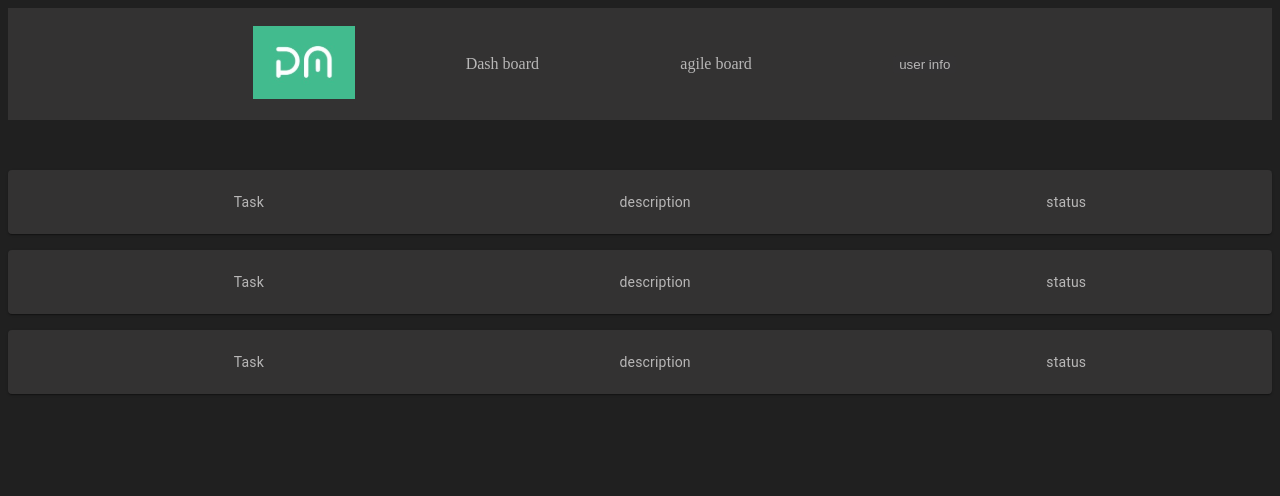
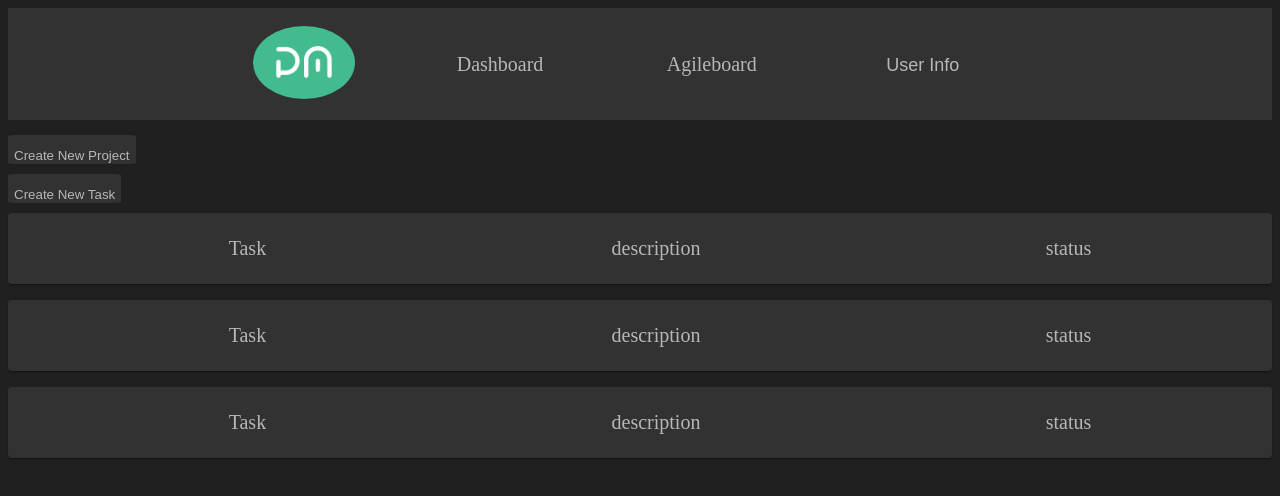
Before and after one commit to rotskerr/PracticePettersonApps, a React (Create React App) app: page /dashboard in a window 1280 px wide. Shown: the top 496 px of the page. Built offline with nearby package versions, Linux system fonts and the light colour scheme.

Commit message:
Create NewProject/NewTask v1

```diff
--- a/package.json
+++ b/package.json
@@ -16,6 +16,7 @@
     "axios": "^1.3.4",
     "react": "^18.2.0",
     "react-dom": "^18.2.0",
+    "react-draggable": "^4.4.5",
     "react-router-dom": "^6.9.0",
     "react-scripts": "5.0.1",
     "styled-components": "^5.3.9",
--- a/src/components/AgileBoard/AgileBoard.js
+++ b/src/components/AgileBoard/AgileBoard.js
@@ -1,16 +1,17 @@
-import React from 'react'
-import Nav from '../Nav/Nav'
+import React from "react";
+import Nav from "../Nav/Nav";
 import TaskList from "./TaskList";
 import { TASKS } from "./json";
+import NewTask from "../NewTask/NewTask";
 
 const AgileBoard = () => {
   return (
     <div>
+      <Nav />
+      <NewTask />
+      <TaskList tasks={TASKS} />
+    </div>
+  );
+};
 
-        <Nav/>
-        <TaskList tasks={TASKS} />
-    </div>
-  )
-}
-
-export default AgileBoard
+export default AgileBoard;
--- a/src/components/AgileBoard/json.js
+++ b/src/components/AgileBoard/json.js
@@ -40,6 +40,4 @@ export const TASKS = [
     newOrder: true,
     done: false
   },
-
-
 ];
--- a/src/components/AgileBoard/styles.css
+++ b/src/components/AgileBoard/styles.css
@@ -7,10 +7,12 @@
   padding: 15px;
   background: #aca9a9;
   box-shadow: 3px 1px 12px #0000001a;
-  border-radius: 4px;
+  border-radius: 14px;
   margin-bottom: 15px;
   cursor: move;
   color: #fff;
+  font-size: 20px;
+
 }
 .img img {
   width: 40px;
@@ -19,7 +21,7 @@
 .status,
 .days,
 .time {
-  font-size: 14px;
+  font-size: 18px;
   margin-bottom: 7px;
 }
 .card_right {
@@ -29,12 +31,14 @@
   flex-wrap: wrap;
   flex-direction: column;
   align-items: flex-end;
+  border-radius: 15px;
 }
 .order .status {
   background: #fff1de;
   color: #494949;
   padding: 3px 10px;
   border-radius: 18px;
+
 }
 .done .status {
   background: #c8ebdd;
@@ -63,7 +67,7 @@
 }
 .task_card {
   font-family: sans-serif;
-  font-size: 12px;
+  font-size: 19px;
   text-transform: uppercase;
   margin-top: 0px;
   color: #416183;
@@ -81,16 +85,20 @@
   float: left;
   display: flex;
   padding: 30px;
+
 }
 .drag_row {
   width: 100%;
   display: flex;
   flex-wrap: wrap;
+
 }
 .small-box {
   width: 22%;
   background: #878888;
   height: max-content;
+  border-radius: 15px;
+
 }
 
 .task {
@@ -101,4 +109,5 @@
   display: flex;
   align-items: center;
   justify-content: center;
+  border-radius: 15px;
 }
--- a/src/components/DashBoard/DashBoard.js
+++ b/src/components/DashBoard/DashBoard.js
@@ -5,10 +5,11 @@ import Paper from "@mui/material/Paper";
 import Stack from "@mui/material/Stack";
 import { styled } from "@mui/material/styles";
 import "./style.css";
+import NewTask from "../NewTask/NewTask";
+import NewProject from "../NewProject/NewProject";
 
 const Item = styled(Paper)(({ theme }) => ({
   backgroundColor: "#333232",
-  ...theme.typography.body2,
   padding: theme.spacing(1),
   color: "#B8B7B7",
 }));
@@ -17,6 +18,8 @@ export default function DashBoard() {
   return (
     <div>
       <Nav />
+      <NewProject/>
+      <NewTask/>
       <Box sx={{ width: "100%" }}>
         <Stack spacing={2}>
           <Item>
--- a/src/components/DashBoard/style.css
+++ b/src/components/DashBoard/style.css
@@ -1,7 +1,11 @@
-.item{
-    display: flex;
-    flex-direction: row;
-    align-items: center;
-    justify-content: space-around;
-    list-style: none;
+.item {
+  display: flex;
+  flex-direction: row;
+  align-items: center;
+  justify-content: space-around;
+  list-style: none;
 }
+
+button {
+  margin-bottom: 10px;
+}
--- a/src/components/Nav/Nav.css
+++ b/src/components/Nav/Nav.css
@@ -1,36 +1,43 @@
-
-
-nav{
+nav {
   display: flex;
   justify-content: center;
   align-items: center;
   min-height: 14vh;
   margin: auto;
   background-color: #333232;
-    color: #B8B7B7;
-    margin-bottom: 50px;
+  color: #b8b7b7;
+  margin-bottom: 15px;
 }
-.nav-links{
+.nav-links {
   width: 50%;
   display: flex;
   justify-content: space-around;
   align-items: center;
   list-style: none;
-
+}
+li {
+  display: flex;
+  cursor: pointer;
+  font-size: 20px;
 }
 
-li{
-    cursor: pointer;
-}
-
-a{
-    color: #B8B7B7;
+a {
+  color: #b8b7b7;
   text-decoration: none;
 }
 
-button{
-    color: #B8B7B7;
+button {
+  padding-top: 13px;
+  color: #b8b7b7;
   background-color: #333233;
   border-radius: 5%;
   border: 1px;
 }
+
+img {
+  border-radius: 100%;
+}
+.UserInfoBtn {
+  font-size: 18px;
+  cursor: pointer;
+}
--- a/src/components/Nav/Nav.js
+++ b/src/components/Nav/Nav.js
@@ -23,19 +23,19 @@ const Nav = () => {
     <div>
       <nav>
         <Link to="/">
-          <img src={logo} alt="logo" />
+          <img src={logo}  alt="logo" />
         </Link>
         <ul className="nav-links">
           <Link to="/dashboard">
-            <li>Dash board</li>
+            <li>Dashboard</li>
           </Link>
           <Link to="/agileboard">
-            <li>agile board</li>
+            <li>Agileboard</li>
           </Link>
           <li>
             <div>
-              <button aria-describedby={id} type="button" onClick={handleClick}>
-                user info
+              <button className="UserInfoBtn" aria-describedby={id} type="button" onClick={handleClick}>
+                User Info
               </button>
               <Popper id={id} open={open} anchorEl={anchorEl} transition>
                 {({ TransitionProps }) => (
--- /dev/null
+++ b/src/components/NewProject/NewProject.js
@@ -0,0 +1,73 @@
+import React, { useState } from "react";
+import axios from "axios";
+
+const NewProject = () => {
+  const [isOpen, setIsOpen] = useState(false);
+  const [title, setTitle] = useState("");
+  const [description, setDescription] = useState("");
+  const [type, setType] = useState("");
+
+  const handleOpen = () => {
+    setIsOpen(true);
+  };
+
+  const handleClose = () => {
+    setIsOpen(false);
+  };
+
+  const handleSubmit = () => {
+    const data = { title, description, type };
+    axios.post("https://practicepetersonapps.herokuapp.com/api/project/store", data)
+      .then(response => {
+        console.log("New project created:", response.data);
+        handleClose();
+      })
+      .catch(error => {
+        console.error("Error creating new project:", error);
+      });
+  };
+
+  return (
+    <div>
+      <button onClick={handleOpen}>Create New Project</button>
+      {isOpen && (
+        <dialog open onClose={handleClose}>
+          <h2>Create New Project</h2>
+          <form>
+            <label>
+              Title:
+              <input
+                type="text"
+                value={title}
+                onChange={(e) => setTitle(e.target.value)}
+              />
+            </label>
+            <br />
+            <label>
+              Description:
+              <input
+                type="text"
+                value={description}
+                onChange={(e) => setDescription(e.target.value)}
+              />
+            </label>
+            <br />
+            <label>
+              Type:
+              <input
+                type="text"
+                value={type}
+                onChange={(e) => setType(e.target.value)}
+              />
+            </label>
+            <br />
+            <button type="button" onClick={handleSubmit}>Create</button>
+            <button type="button" onClick={handleClose}>Cancel</button>
+          </form>
+        </dialog>
+      )}
+    </div>
+  );
+};
+
+export default NewProject;
--- /dev/null
+++ b/src/components/NewTask/NewTask.js
@@ -0,0 +1,122 @@
+import React, { useState } from "react";
+import axios from "axios";
+
+function Form() {
+  const [isOpen, setIsOpen] = useState(false);
+
+  const handleOpen = () => {
+    setIsOpen(true);
+  };
+
+  const handleClose = () => {
+    setIsOpen(false);
+  };
+
+  const [formData, setFormData] = useState({
+    description: "",
+    title: "",
+    type: "",
+    stage: 0,
+    hours_spend: 0,
+    project_id: 0,
+    user_id: 0,
+  });
+
+  const handleChange = (e) => {
+    setFormData({ ...formData, [e.target.name]: e.target.value });
+  };
+
+  const handleSubmit = (e) => {
+    e.preventDefault();
+
+    axios
+      .post(
+        "https://practicepetersonapps.herokuapp.com/api/note/store",
+        formData
+      )
+      .then((response) => {
+        console.log(response);
+        // Do something with the response data, if needed
+      })
+      .catch((error) => {
+        console.error(error);
+        // Handle the error, if needed
+      });
+  };
+
+  return (
+    <div>
+      <button onClick={handleOpen}>Create New Task</button>
+      {isOpen && (
+        <dialog open onClose={handleClose}>
+      <form onSubmit={handleSubmit}>
+        <div>
+          <label htmlFor="description">Description:</label>
+          <input
+            type="text"
+            id="description"
+            name="description"
+            value={formData.description}
+            onChange={handleChange}
+          />
+        </div>
+        <div>
+          <label htmlFor="title">Title:</label>
+          <input
+            type="text"
+            id="title"
+            name="title"
+            value={formData.title}
+            onChange={handleChange}
+          />
+        </div>
+        <div>
+          <label htmlFor="type">Type:</label>
+          <input
+            type="text"
+            id="type"
+            name="type"
+            value={formData.type}
+            onChange={handleChange}
+          />
+        </div>
+        <div>
+          <label htmlFor="hours_spend">Hours Spend:</label>
+          <input
+            type="number"
+            id="hours_spend"
+            name="hours_spend"
+            value={formData.hours_spend}
+            onChange={handleChange}
+          />
+        </div>
+        <div>
+          <label htmlFor="project_id">Project ID:</label>
+          <input
+            type="number"
+            id="project_id"
+            name="project_id"
+            value={formData.project_id}
+            onChange={handleChange}
+          />
+        </div>
+        <div>
+          <label htmlFor="user_id">User ID:</label>
+          <input
+            type="number"
+            id="user_id"
+            name="user_id"
+            value={formData.user_id}
+            onChange={handleChange}
+          />
+        </div>
+        <button type="submit" onClick={handleSubmit}>Create</button>
+        <button type="button" onClick={handleClose}>Cancel</button>
+      </form>
+      </dialog>
+      )}
+    </div>
+  );
+}
+
+export default Form;
--- a/src/components/UserInfo/UserInfo.js
+++ b/src/components/UserInfo/UserInfo.js
@@ -1,16 +1,26 @@
-import { Button } from "@mui/material";
+import { Button, Avatar, Box, Typography } from "@mui/material";
 import React from "react";
 import { Link } from "react-router-dom";
 
-const UserInfo = () => {
+const UserInfo = ({ name, email, avatarUrl }) => {
   const handleLogout = () => {
     localStorage.removeItem("token");
   };
 
   return (
     <div>
-      user info
-     <Button><Link to="/login" onClick={handleLogout}>Log Out</Link></Button>
+      <Box display="flex" alignItems="center">
+        <Avatar src={avatarUrl} />
+        <Box marginLeft={2}>
+          <Typography variant="h5">User Name</Typography>
+          <Typography variant="subtitle1">user_email@gmail.com</Typography>
+        </Box>
+      </Box>
+      <Button>
+        <Link to="/login" onClick={handleLogout}>
+          Log Out
+        </Link>
+      </Button>
     </div>
   );
 };
```
Also changed, not shown: 1 other file (tests, documents, lock files or other folders). Lines whose indentation alone changed are shown as unchanged.
